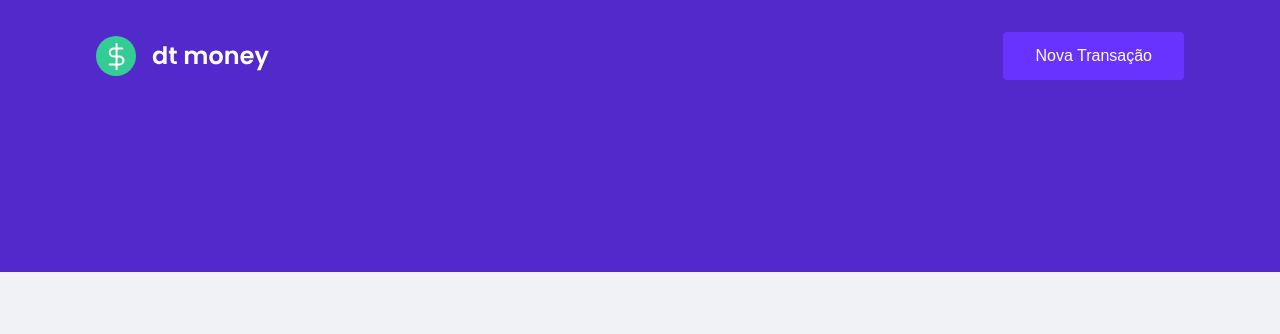
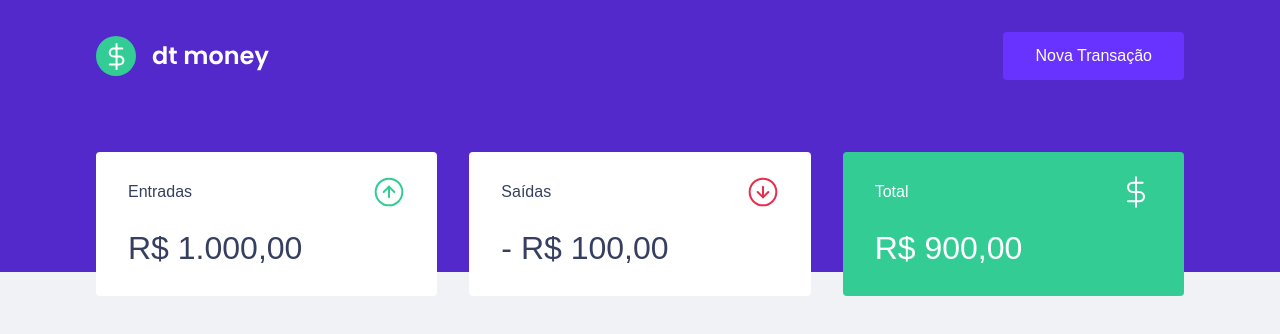
Before and after one commit to BarrosAmorim/dtmoney, a React (Create React App) app: page / in a window 1280 px wide. Shown: the top 334 px of the page. Built offline with nearby package versions, Linux system fonts and the light colour scheme.

Commit message:
Component Summary

```diff
--- a/public/index.html
+++ b/public/index.html
@@ -9,7 +9,7 @@
   <meta name="theme-color" content="#000000" />
   <title>dtmoney</title>
 
-  <link href="https://fonts.googleapis.com/css2?family=Inter:wght@400;600&display=swap" rel="stylesheet">
+  <link href="https://fonts.googleapis.com/css2?family=Inter:wght@400;500;600&display=swap" rel="stylesheet">
 </head>
 
 <body>
--- a/src/App.tsx
+++ b/src/App.tsx
@@ -1,3 +1,4 @@
+import { Dashboard } from './components/Dashboard'
 import { Header } from './components/Header'
 import { GlobalStyle } from './styles/global'
 
@@ -5,6 +6,7 @@
   return (
     <>
       <Header />
+      <Dashboard />
       <GlobalStyle />
     </>
   )
--- /dev/null
+++ b/src/components/Dashboard/index.tsx
@@ -0,0 +1,10 @@
+import { Summary } from '../Summary'
+import { Container } from './styles'
+
+export const Dashboard = () => {
+    return (
+        <Container>
+            <Summary />
+        </Container>
+    )
+}
--- /dev/null
+++ b/src/components/Dashboard/styles.ts
@@ -0,0 +1,7 @@
+import styled from 'styled-components'
+
+export const Container = styled.main`
+    max-width: 1120px;
+    margin: 0 auto;
+    padding: 2.5rem 1rem;
+`
--- /dev/null
+++ b/src/components/Summary/index.tsx
@@ -0,0 +1,32 @@
+import { Container } from './styles'
+import entradas from '../../assets/entrada.svg'
+import saida from '../../assets/saida.svg'
+import total from '../../assets/total.svg'
+
+export const Summary = () => {
+    return (
+        <Container>
+            <div>
+                <header>
+                    <p>Entradas</p>
+                    <img src={entradas} alt="ícone de uma seta para cima" />
+                </header>
+                <strong>R$ 1.000,00</strong>
+            </div>
+            <div>
+                <header>
+                    <p>Saídas</p>
+                    <img src={saida} alt="ícone de uma seta para baixo" />
+                </header>
+                <strong> - R$ 100,00</strong>
+            </div>
+            <div className="highlight-background">
+                <header>
+                    <p>Total</p>
+                    <img src={total} alt="total" />
+                </header>
+                <strong>R$ 900,00</strong>
+            </div>
+        </Container>
+    )
+}
--- /dev/null
+++ b/src/components/Summary/styles.ts
@@ -0,0 +1,35 @@
+import styled from "styled-components"
+
+export const Container = styled.div`
+    display: grid;
+    grid-template-columns: repeat(3, 1fr);
+    gap: 2rem;
+    margin-top: -10rem;
+
+    div {
+        background: var(--shape);
+        padding: 1.5rem 2rem;
+        border-radius: 0.25rem;
+        color: var(--text-title);
+
+
+    header {
+        display: flex;
+        align-items: center;
+        justify-content: space-between;
+    }
+
+    strong {
+        display: block;
+        margin-top: 1rem;
+        font-size: 2rem;
+        font-weight: 500;
+        line-height: 3rem;
+    }
+        &.highlight-background {
+        background: var(--green);
+        color: #fff;
+        }
+    }
+
+`
```
